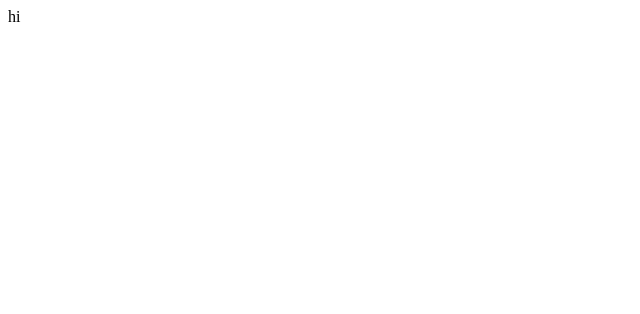
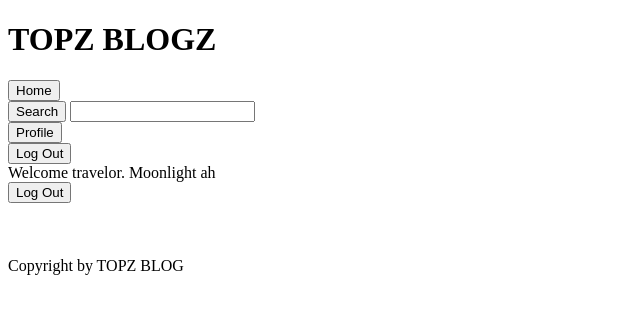
Before and after one commit to jhwu03/softdev-project0, a Flask app: page / in a window 1280 px wide. Before the commit the part shown is almost empty. Shown: the top 314 px of the page, without its empty margins (0-640 px from the left). Run offline with Flask 2, Linux system fonts and the light colour scheme.

Commit message:
header complete

```diff
--- a/app.py
+++ b/app.py
@@ -12,10 +12,14 @@ from utl import createDB
 from utl import login
 app = Flask(__name__)
 
+createDB.createTable() #always create tables when first run, just in case tables don't exist
+
+
 @app.route("/")
-def hello_world():
-    createDB.createTable() #always create tables when first run, just in case tables don't exist
-    return "hi"
+def home():
+    return render_template("home.html")
+
+
 
 if __name__ == "__main__":
     app.debug = True
--- a/templates/header.html
+++ b/templates/header.html
@@ -5,11 +5,27 @@
 
         <header>
             {% block header %}
-        TOPZ BLOGZ
-        Home
-        Search
-        Profile
-        Log Out
+            <h1> TOPZ BLOGZ </h1>
+
+            <!-- Home button brings the user back to the home page -->
+            <form action='/', method="POST">
+                <input type = 'submit' name = 'home' value = "Home">
+            </form>
+
+            <!-- Search bar to find specific user/blog/entry -->
+            <form action='/search', method="GET">
+                <input type = 'submit' name = 'search' value = "Search">
+                <input type = 'text' name = 'keywords'>
+            </form>
+
+            <form action='/profile', method="POST">
+                <input type = 'submit' name = 'profile' value = "Profile">
+            </form>
+
+            <form action='/logout', method="POST">
+                <input type = 'submit' name = 'logout' value = "Log Out">
+            </form>
+
             {% endblock %}
         </header>
 
--- /dev/null
+++ b/templates/home.html
@@ -0,0 +1,15 @@
+{% extends "header.html" %}
+
+{% block title %}
+    TOPZ BLOG
+{% endblock %}
+
+{% block body %}
+  Welcome travelor. Moonlight ah
+  <br>
+  <form action='/logout', method="POST">
+      <input type = 'submit' name = 'logout' value = "Log Out">
+  </form>
+  <br>
+  <br>
+{% endblock %}
```
Lines whose indentation alone changed are shown as unchanged.
